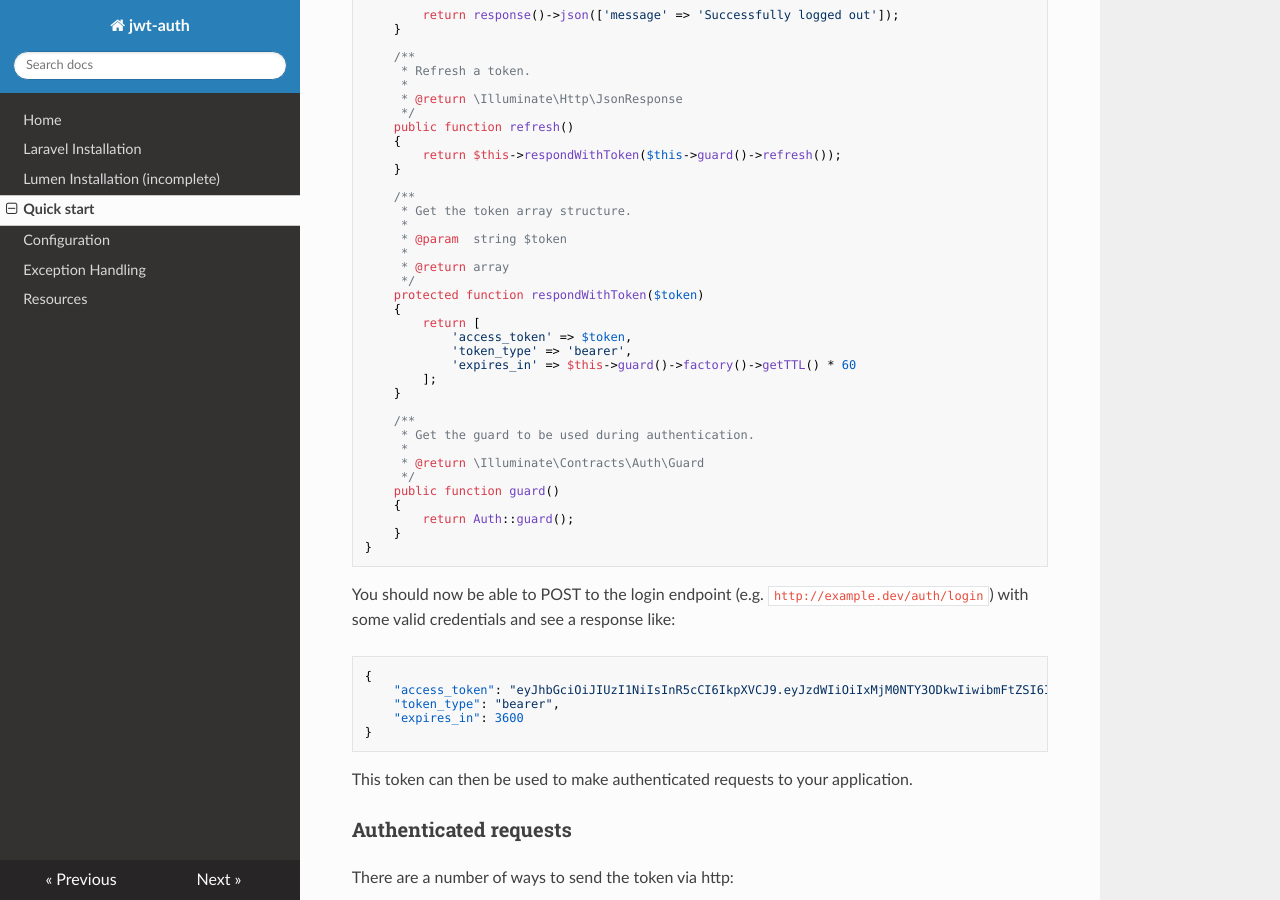
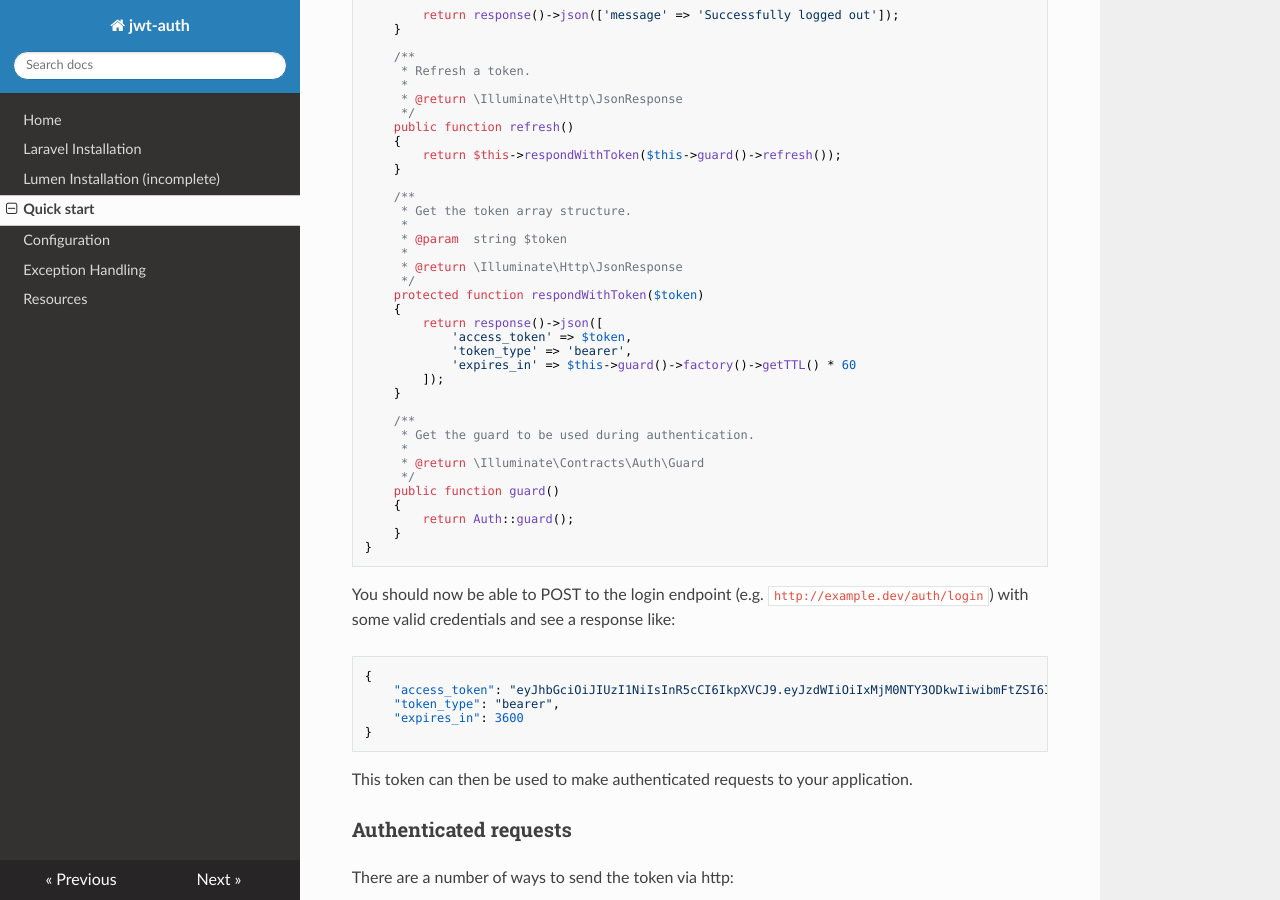
Before and after one commit to tymondesigns/jwt-auth, an MkDocs documentation site: the page built from docs/quick-start.md, in a window 1280 px wide and 900 px high, scrolled down 2804 px. Built offline with MkDocs 1.6.1, drawn with Linux system fonts in a browser that asks for light colours; nearby versions of some CDN libraries; old or Windows-style settings are respelled for this version of MkDocs.

Commit message:
fix method

```diff
--- a/docs/quick-start.md
+++ b/docs/quick-start.md
@@ -182,15 +182,15 @@ class AuthController extends Controller
      *
      * @param  string $token
      *
-     * @return array
+     * @return \Illuminate\Http\JsonResponse
      */
     protected function respondWithToken($token)
     {
-        return [
+        return response()->json([
             'access_token' => $token,
             'token_type' => 'bearer',
             'expires_in' => $this->guard()->factory()->getTTL() * 60
-        ];
+        ]);
     }
 
     /**
```
